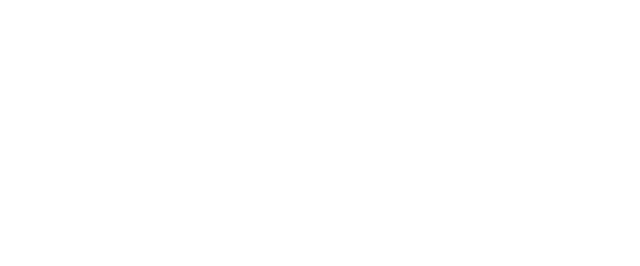
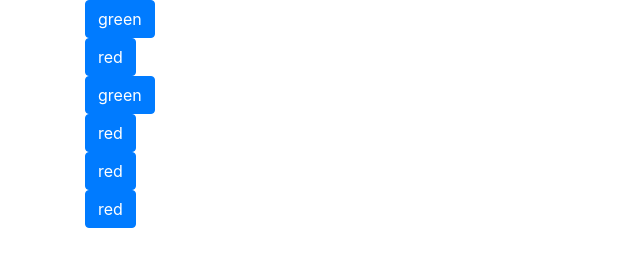
Before and after one commit to jlaceda/button-game, a plain HTML site: page index.html in a window 1280 px wide. Shown: the whole page, without its empty margins (0-640 px from the left). Drawn offline with nearby package versions, Linux system fonts and the light colour scheme.

Commit message:
basic buttons moving

```diff
--- a/index.html
+++ b/index.html
@@ -35,16 +35,36 @@
   crossorigin="anonymous"></script>
    <script>
 
-   function generateButtons() {
+    var possibleColors = ["green", "red", "blue"];
 
-   var numberOfButtons = Math.floor(Math.random() * 10 + 3);
-   console.log(numberOfButtons);
+    function generateButtons() {
 
-   var possibleColors = ["green", "red", "blue"];
-   var randomIndex = Math.floor(Math.random() * possibleColors.length);
-   var randomColor = possibleColors[randomIndex];
+        var numberOfButtons = Math.floor(Math.random() * 10 + 3);
 
-   }
+        for (let i = 0; i <= numberOfButtons; i++) {
+            var randomIndex = Math.floor(Math.random() * possibleColors.length);
+            var randomColor = possibleColors[randomIndex];
+            var colorBtn = $('<button>', {
+                text: randomColor,
+                id: 'btn_' + i,
+                class: 'btn btn-primary ' + randomColor,
+                'data-color': randomColor,
+                click: function () {
+
+                var fridgeMagnet = $('<div>', {
+                    class: 'letter fridge-color',
+                    text: ($(this).attr("data-letter"))
+                });
+
+                $('#buttonContainer2').append($(this));
+                }
+
+            });
+            $('#buttonContainer1').append(colorBtn);
+            $('#buttonContainer1').append($('<br>'));
+        }
+
+    }
 
    generateButtons();
 //     for (var i = 0; i < letters.length; i++) {
```
